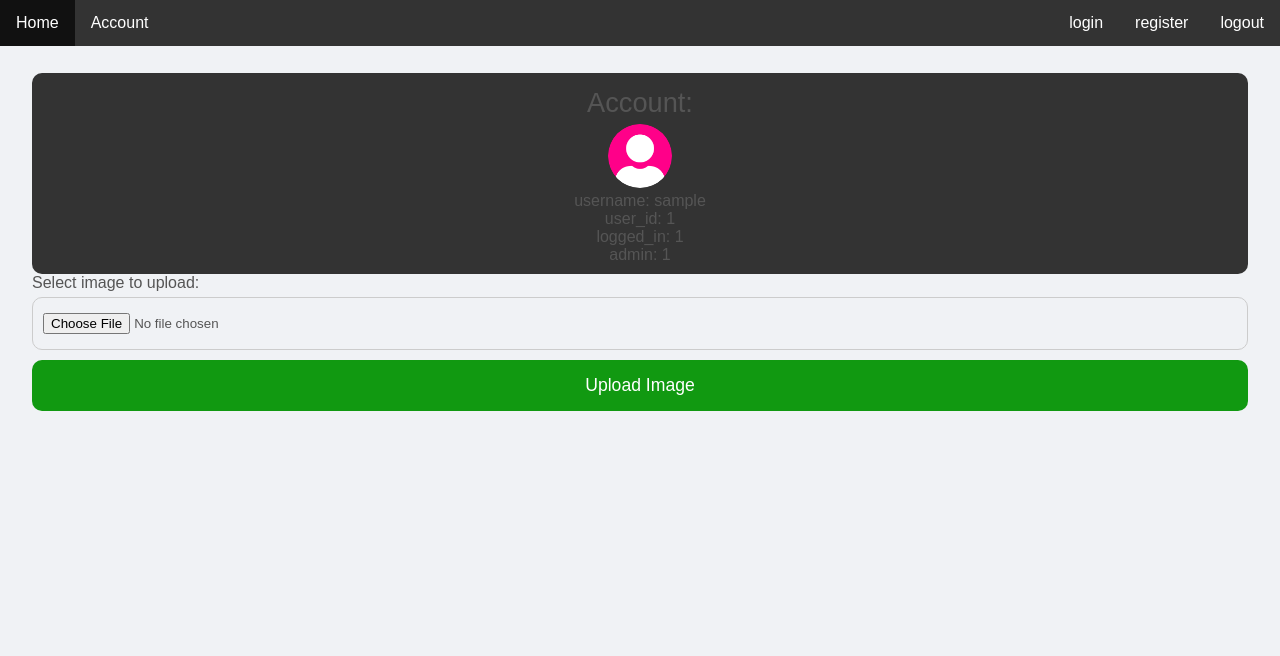
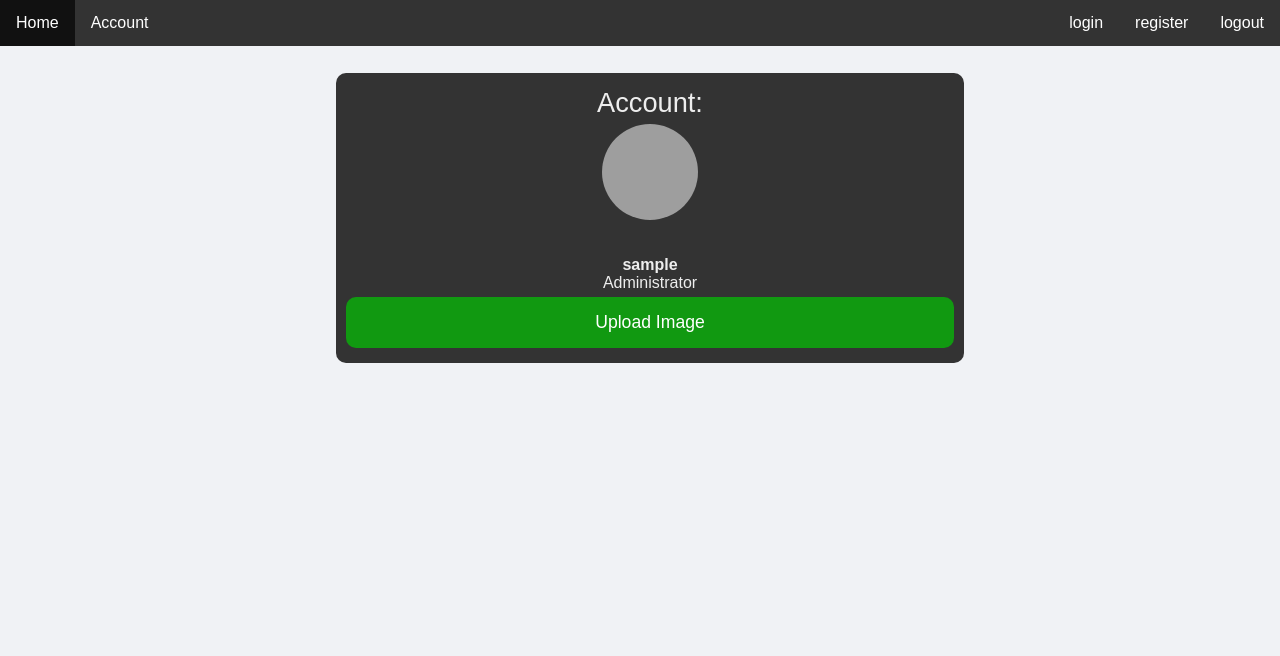
Before and after one commit to jasminSK/WiSe21_WebForum, a PHP site: page /account.php in a window 1280 px wide. Shown: the top 656 px of the page. Run offline with PHP 8.4, Linux system fonts and the light colour scheme; the visitor is signed in with stand-in values (Sample User, id 1); grey boxes are pictures that could not be loaded.

Commit message:
improved account page, changed style

```diff
--- a/account.php
+++ b/account.php
@@ -9,26 +9,51 @@ session_start(); // gets session id
 if (session_id() == '' || !isset($_SESSION['signed_in'])) { // if not logged in
     echo'<br>You are currently not logged in login <a href="./login.php">here</a>.';
 } else { // if logged in
-    echo "<div class='account'>";
-    echo "<h1>Account:</h1>";
-    echo "<img src='upload/default.png'><br>";
-    echo "username: " . $_SESSION['username'] . "<br>";
-    echo "user_id: " . $_SESSION['user_id'] . "<br>";
-    echo "logged_in: " . $_SESSION['signed_in'] . "<br>";
-    echo "admin: " . $_SESSION['is_admin'] . "<br>";
-    echo "</div>";
+    $signed_in = $_SESSION['signed_in'];
+    $user_id = $_SESSION['user_id'];
+    $username = $_SESSION['username'];
+    $file_path = $_SESSION['file_path'];
+    $is_admin = $_SESSION['is_admin'];
 
-    // HTML - Form for uploading files
-    // Type "file" enables file browsing
-    echo '
-    <form action="" method="post" enctype="multipart/form-data">
-    Select image to upload:
-    <input type="file" name="fileToUpload" id="fileToUpload">
-    <input type="submit" value="Upload Image" name="submit_picture">
+    if($is_admin){
+        $role = 'Administrator';
+    }else{
+        $role = 'regular user';
+    }
+
+    echo "
+    <div class='account'>
+
+        <form action='' method='post' enctype='multipart/form-data'>
+            <h1>Account:</h1>
+
+            <div class='profilepicture'>
+                <label for='fileToUpload'>
+                    <input type='file' name='fileToUpload' id='fileToUpload'>
+                    <img src='$file_path'>
+                </label>
+                <div class='edit'><i class='material-icons'>edit</i></div>
+            </div>
+
+            <br><br>
+            <b>$username</b><br>
+            $role<br>
+
+        <input type='submit' value='Upload Image' name='submit_picture'>
     </form>
-    ';
+
+    </div>
+    ";
 
     // PHP - Code for file upload
+    /*
+        TODO:
+        - rename file
+        - update file_path in db
+        - update session cookie file_path
+        - rescale image to (500px x 500px)
+
+    */
     // ATTENTION: The uploaded files will be saved in the directory "upload"
     if(isset($_POST["submit_picture"])) {
 
@@ -40,40 +65,40 @@ if (session_id() == '' || !isset($_SESSION['signed_in'])) { // if not logged in
         // Checks if image is really an image
         $check = getimagesize($_FILES["fileToUpload"]["tmp_name"]);
         if($check !== false) {
-            echo "<div>File is an image - " . $check["mime"] . ".</div>";
+            echo "File is an image - " . $check["mime"] . ".<br>";
             $uploadOk = 1;
         } else {
-            echo "<div>File is not an image.</div>";
+            echo "File is not an image.<br>";
             $uploadOk = 0;
         }
 
         // Checks if file already exists
         if (file_exists($target_file)) {
-            echo "<div>Sorry, file already exists.</div>";
+            echo "Sorry, file already exists.<br>";
             $uploadOk = 0;
         }
 
         // Checks if file size > 500KB
         if ($_FILES["fileToUpload"]["size"] > 500000) {
-            echo "<div>Sorry, your file is too large.</div>";
+            echo "Sorry, your file is too large.<br>";
             $uploadOk = 0;
         }
 
         // Allows only certain file formats
         if($imageFileType != "jpg" && $imageFileType != "png" && $imageFileType != "jpeg" && $imageFileType != "gif" ) {
-            echo "<div>Sorry, only JPG, JPEG, PNG & GIF files are allowed.</div>";
+            echo "Sorry, only JPG, JPEG, PNG & GIF files are allowed.<br>";
             $uploadOk = 0;
         }
 
         // Check if $uploadOk is set to 0 by an error
         // Else, if everything is ok, try to upload file or send error message if something went wrong
         if ($uploadOk == 0) {
-            echo "<div>Sorry, your file was not uploaded.</div>";
+            echo "Sorry, your file was not uploaded.<br>";
         } else {
             if (move_uploaded_file($_FILES["fileToUpload"]["tmp_name"], $target_file)) {
-                echo "<div> The file ". htmlspecialchars( basename( $_FILES["fileToUpload"]["name"])). " has been uploaded. </div>";
+                echo "The file ". htmlspecialchars( basename( $_FILES["fileToUpload"]["name"])). " has been uploaded.<br>";
             } else {
-                echo "<div>Sorry, there was an error uploading your file.</div>";
+                echo "Sorry, there was an error uploading your file.<br>";
             }
         }
     }
--- a/login.php
+++ b/login.php
@@ -23,6 +23,7 @@ if(isset($_POST['login']))
                 // Session-Cookie
                 $_SESSION['signed_in'] = true; //write signed_in to server storage
                 $_SESSION['username'] = $row['username'];
+                $_SESSION['file_path'] = $row['file_path'];
                 $_SESSION['is_admin'] = $row['is_admin'];
                 $_SESSION['user_id'] = $row['user_id'];
 
--- a/style.css
+++ b/style.css
@@ -92,8 +92,8 @@ hr{
 
 img{
     border-radius: 50%;
-    width: 64px;
-    height: 64px;
+    width: 96px;
+    height: 96px;
 }
 img:hover {
     box-shadow: 0 0 3px 1px rgba(255, 0, 136, 0.5);
@@ -152,11 +152,42 @@ li a:hover:not(.active) {
 
 .account{
     background-color: #333;
+    color: #eee;
     text-align: center;
     border-radius: 10px;
     padding: 10px;
-    width: auto;
+    width: 50%;
+    margin-left: 25%;
 }
+
+.profilepicture{
+    display: block;
+    margin-left: auto;
+    margin-right: auto;
+    width: 96px;
+    height: 96px;
+
+}
+
+.edit{
+    text-align: center;
+    position: fixed;
+    margin-top: -25px;
+    margin-left: 80px;
+
+    opacity: 0;
+    transition: .3s ease;
+}
+
+.profilepicture:hover .edit {
+    opacity: 1;
+  }
+
+#fileToUpload{
+    display: none;
+}
+
+
 
 /* button below login/registration */
 .button {
```
